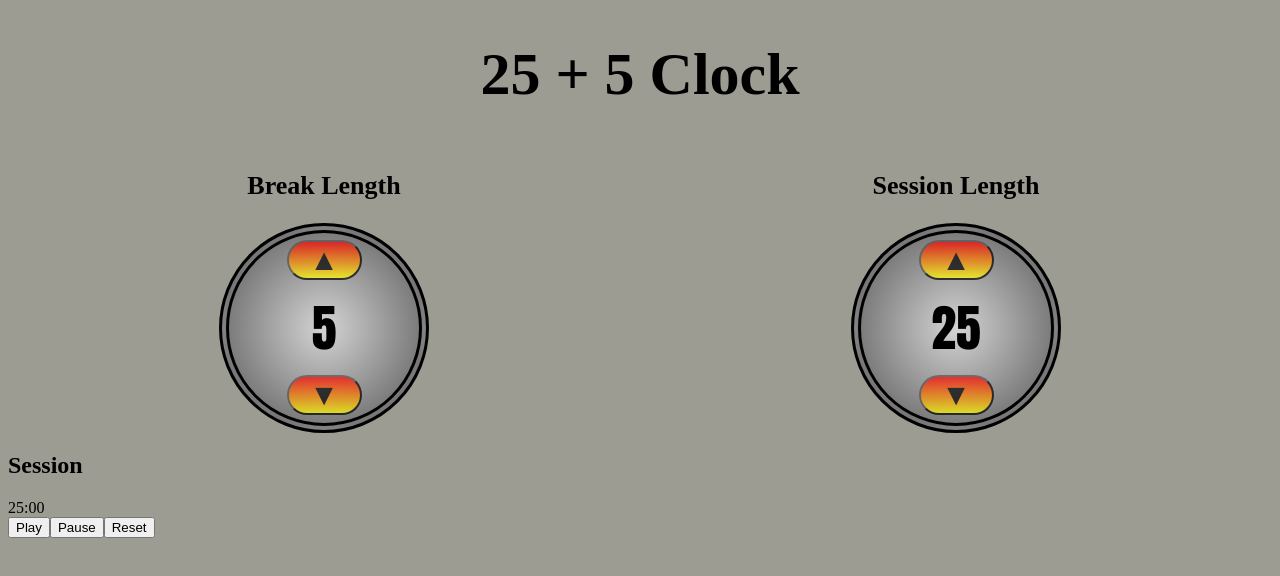
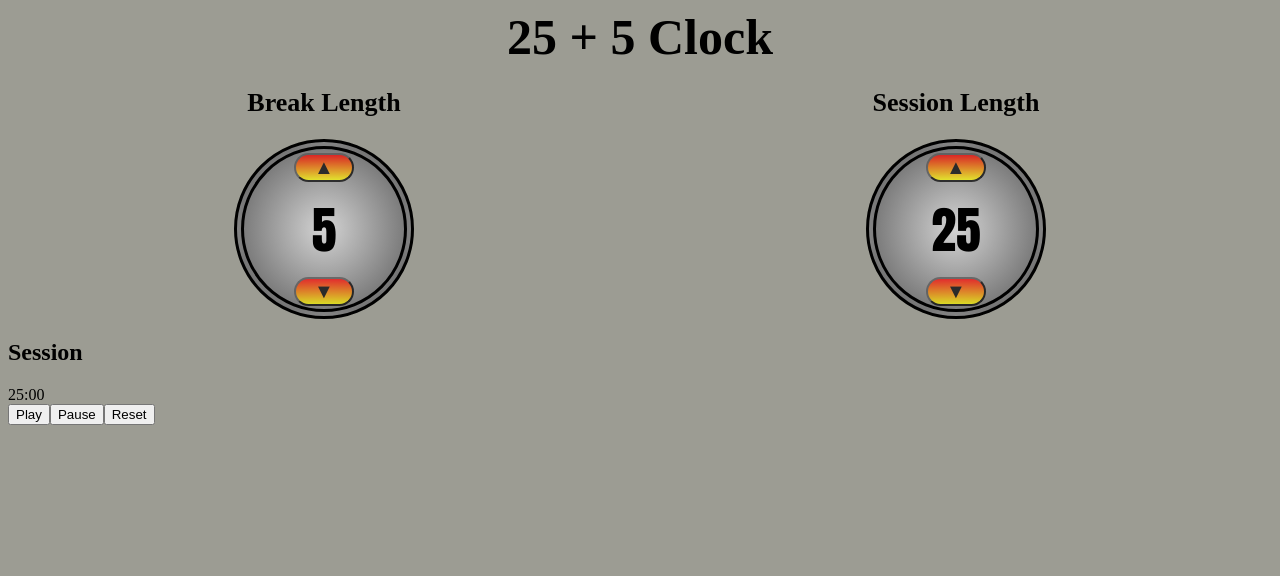
Before and after one commit to andzheyevskiy/25-5-Clock, a React (Vite) app: page / in a window 1280 px wide. Shown: the top 576 px of the page. Built offline with nearby package versions, Linux system fonts and the light colour scheme.

Commit message:
(minor styling adjustments)

```diff
--- a/src/App.css
+++ b/src/App.css
@@ -1,7 +1,8 @@
 h1{
-    font-size: 60px;
+    font-size: 50px;
     font-weight: bolder;
     text-align: center;
+    margin: 0;
 }
 .cronometro-wrapper{
     display: flex;
--- a/src/assets/cronometro.css
+++ b/src/assets/cronometro.css
@@ -6,8 +6,8 @@
     }
     & .time-wrapper{
         aspect-ratio: 1;
-        height: 150px;
-        width: 150px;
+        height: 120px;
+        width: 120px;
         margin-left: auto;
         margin-right: auto;
         border: 10px double black;
@@ -25,7 +25,7 @@
             display: block;
             width: 50%;
             background: linear-gradient(red,yellow);
-            font-size: 30px;
+            font-size: 20px;
             border-radius: 20px;
             opacity: 0.7;
         }
```
